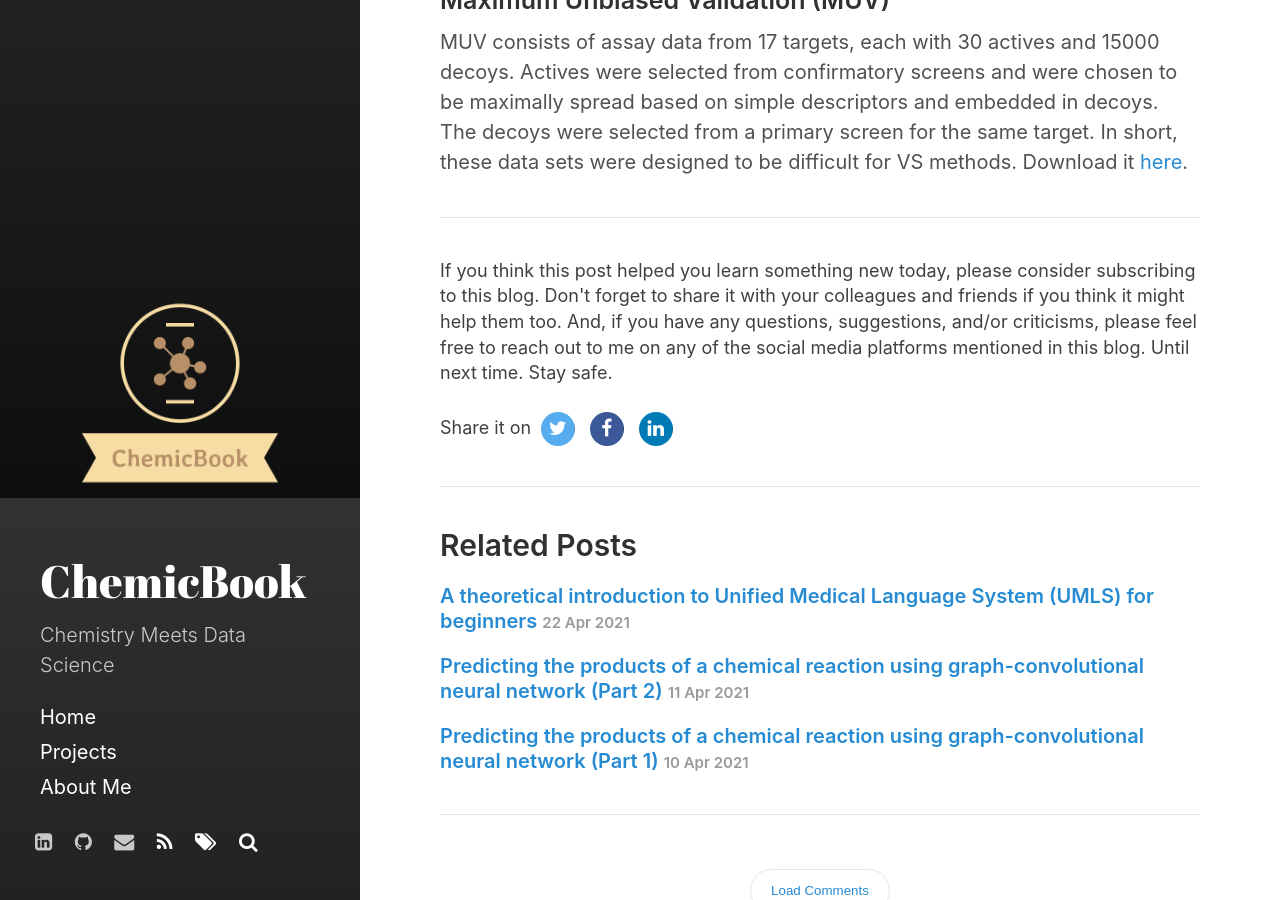
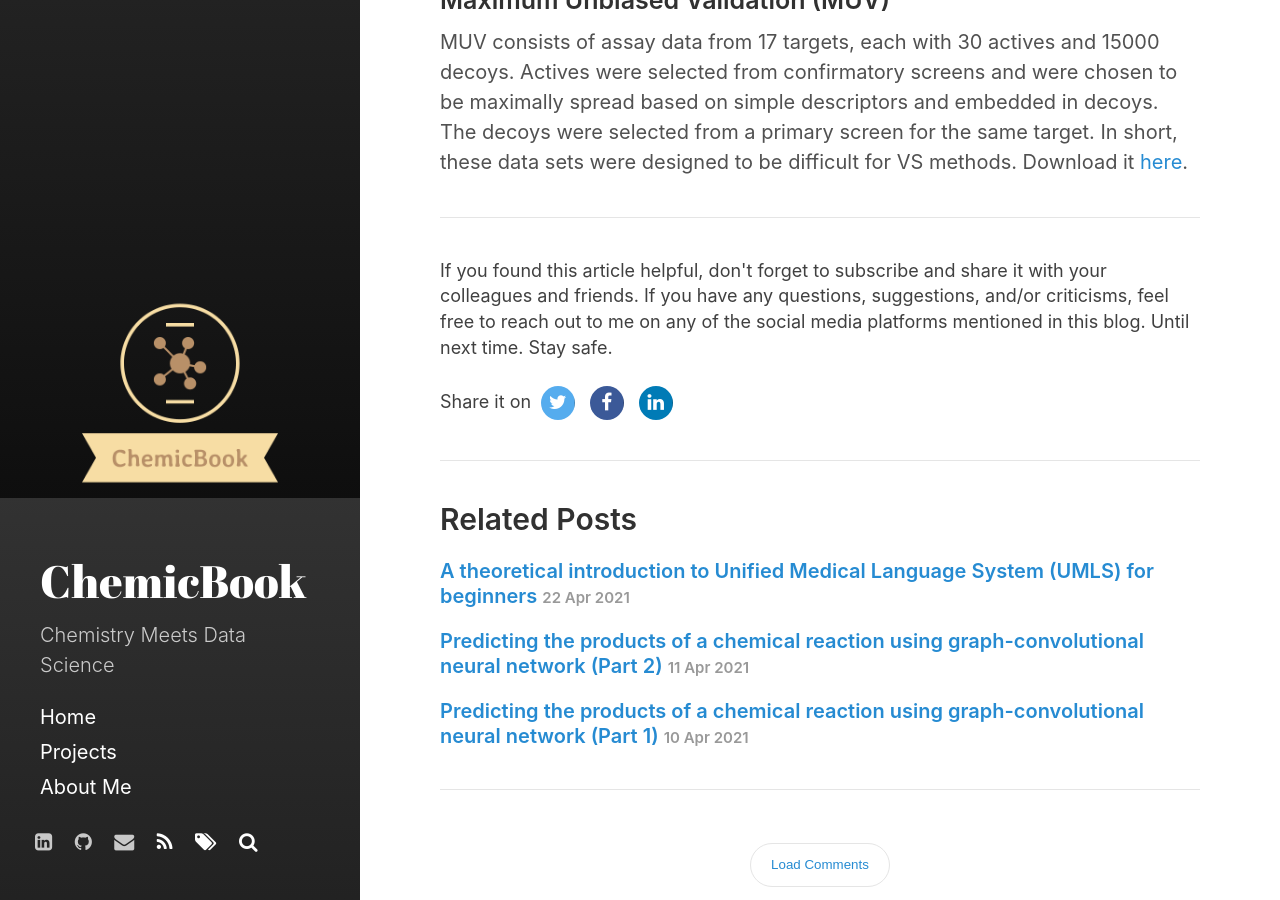
Before and after one commit to kmnis/kmnis.github.io, a Jekyll site: the page built from _posts/2021-03-01-different-molecule-datasets.md, in a window 1280 px wide and 900 px high, scrolled down 2202 px. Built offline with Jekyll 4.4.1, drawn with Linux system fonts in a browser that asks for light colours; nearby versions of some CDN libraries; comment, search, counter and statistics services are not loaded.

Commit message:
Updated social share section of the blog

```diff
--- a/_includes/social-share.html
+++ b/_includes/social-share.html
@@ -8,7 +8,7 @@
 
 {% if any-share-links %}
 <section id = "social-share-section">
-	If you think this post helped you learn something new today, please consider subscribing to this blog. Don't forget to share it with your colleagues and friends if you think it might help them too. And, if you have any questions, suggestions, and/or criticisms, please feel free to reach out to me on any of the social media platforms mentioned in this blog. Until next time. Stay safe.<br><br>
+	If you found this article helpful, don't forget to subscribe and share it with your colleagues and friends. If you have any questions, suggestions, and/or criticisms, feel free to reach out to me on any of the social media platforms mentioned in this blog. Until next time. Stay safe.<br><br>
 
   <span class="btn-social-icon">Share it on </span>
 
```
